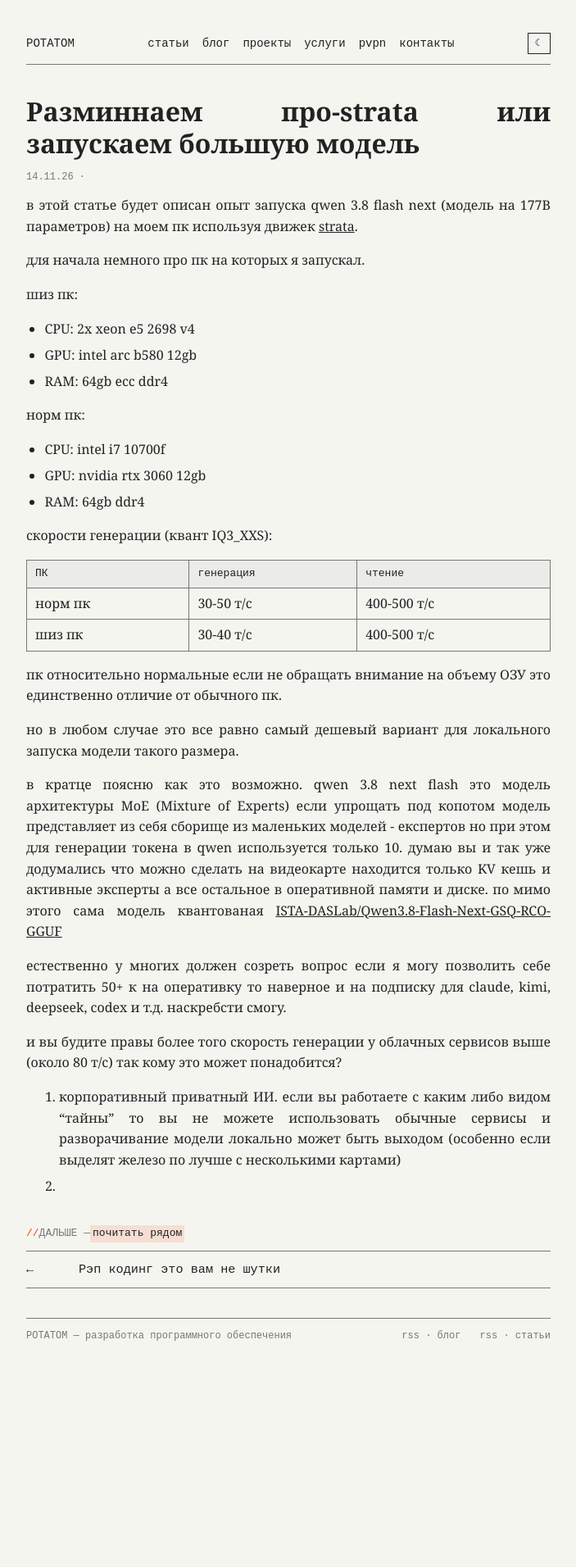
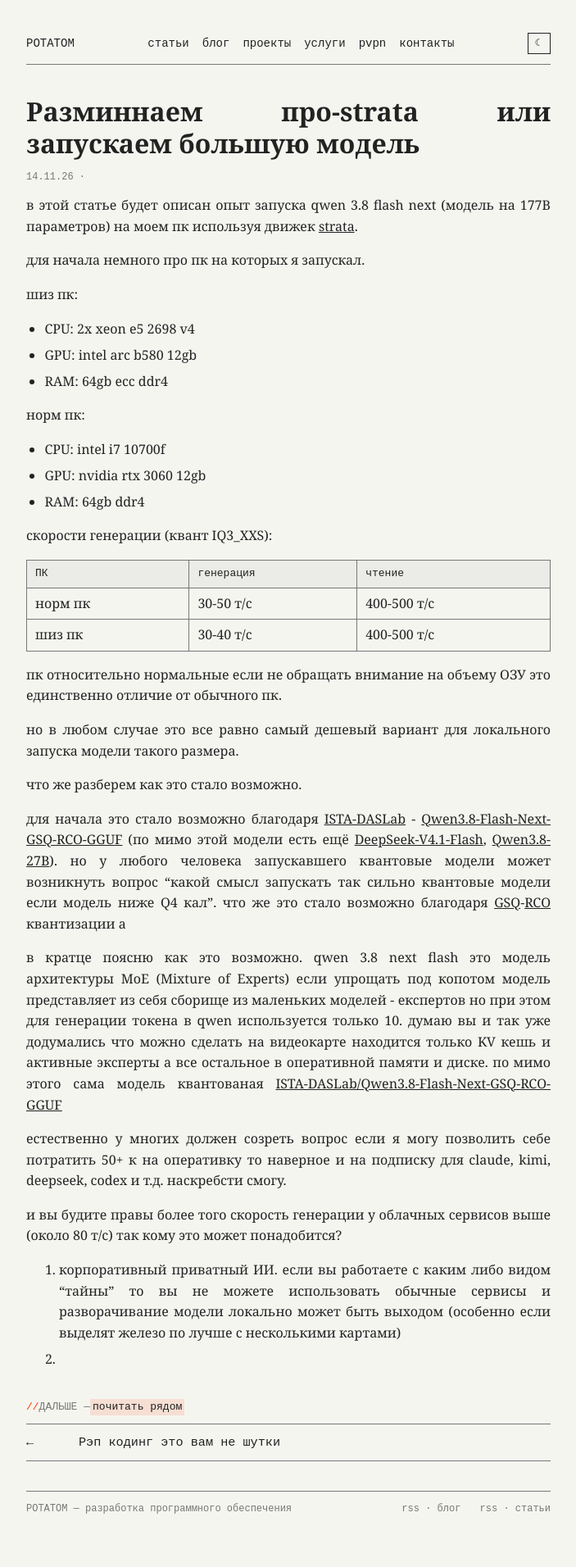
Before and after one commit to ShadowCHuyna/blog, a Jekyll site: the page built from _articles/2026-11-14-разминнаем-про-strata-или-запускаем-большую-модель-на-относительно-номальном-пк.md, in a window 1280 px wide. Shown: the whole page at 82% size, without its empty margins (288-991 px from the left). Built offline with Jekyll 4.4.1, drawn with Linux system fonts in a browser that asks for light colours; comment, search, counter and statistics services are not loaded; before the commit the page ends 1700 px from its top, so only the background shows below that.

Commit message:
Update Articles (Статьи) “2026-11-14-разминнаем-про-strata-или-запускаем-большую-модель-на-относительно-номальном-пк”

```diff
--- a/_articles/2026-11-14-разминнаем-про-strata-или-запускаем-большую-модель-на-относительно-номальном-пк.md
+++ b/_articles/2026-11-14-разминнаем-про-strata-или-запускаем-большую-модель-на-относительно-номальном-пк.md
@@ -42,6 +42,12 @@
 
 но в любом случае это все равно самый дешевый вариант для локального запуска модели такого размера.
 
+что же разберем как это стало возможно.
+
+для начала это стало возможно благодаря [ISTA-DASLab](https://huggingface.co/ISTA-DASLab) - [Qwen3.8-Flash-Next-GSQ-RCO-GGUF](https://huggingface.co/ISTA-DASLab/Qwen3.8-Flash-Next-GSQ-RCO-GGUF) (по мимо этой модели есть ещё [DeepSeek-V4.1-Flash](https://huggingface.co/ISTA-DASLab/DeepSeek-V4.1-Flash-1017-GSQ-RCO-GGUF), [Qwen3.8-27B](https://huggingface.co/ISTA-DASLab/Qwen3.8-27B-GSQ-RCO-GGUF)). но у любого человека запускавшего квантовые модели может возникнуть вопрос "какой смысл запускать так сильно квантовые модели если модель ниже Q4 кал". что же это стало возможно благодаря [GSQ](https://github.com/IST-DASLab/GSQ)-[RCO](https://github.com/IST-DASLab/RCO) квантизации а
+
+
+
 в кратце поясню как это возможно. qwen 3.8 next flash это модель архитектуры MoE (Mixture of Experts) если упрощать под копотом модель представляет из себя сборище из маленьких моделей - експертов но при этом для генерации токена в qwen используется только 10. думаю вы и так уже додумались что можно сделать на видеокарте находится только KV кешь и активные эксперты а все остальное в оперативной памяти и диске. по мимо этого сама модель квантованая [ISTA-DASLab/Qwen3.8-Flash-Next-GSQ-RCO-GGUF](https://huggingface.co/ISTA-DASLab/Qwen3.8-Flash-Next-GSQ-RCO-GGUF)
 
 естественно у многих должен созреть вопрос если я могу позволить себе потратить 50+ к на оперативку то наверное и на подписку для claude, kimi, deepseek, codex и т.д. наскребсти смогу.
```
